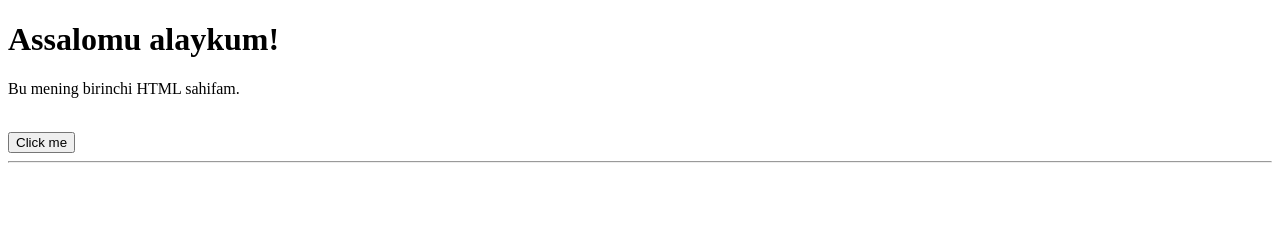
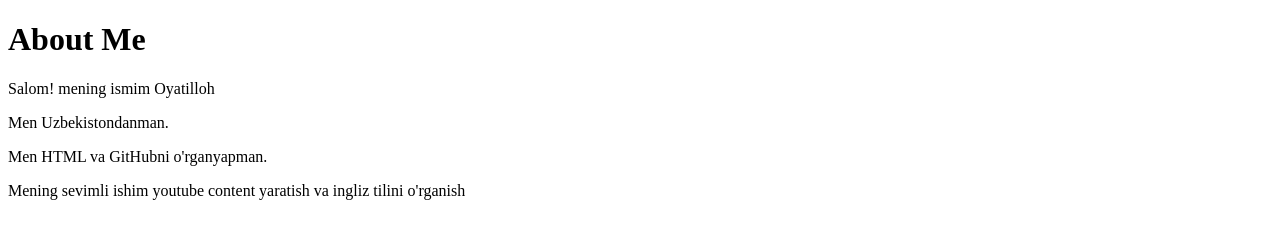
Before and after one commit to dexqonova7476-cell/birinchi_loyiham, a plain HTML site: page index.html in a window 1280 px wide. Drawn offline with Linux system fonts and the light colour scheme.

Commit message:
Update index.html

```diff
--- a/index.html
+++ b/index.html
@@ -1,16 +1,18 @@
 <!DOCTYPE html>
-<html lang="uz">
+<html lang="en">
 <head>
     <meta charset="UTF-8">
     <meta name="viewport" content="width=device-width, initial-scale=1.0">
-    <title>Mening Saytim</title>
+    <title>About Me</title>
 </head>
 <body>
 
-    <h1>Assalomu alaykum!</h1>
-    <p>Bu mening birinchi HTML sahifam.</p>
-    <br>
-    <button>Click me</button>
-    <hr>
+    <h1>About Me</h1>
+
+    <p>Salom! mening ismim Oyatilloh</p>
+    <p>Men Uzbekistondanman.</p>
+    <p>Men HTML va GitHubni o'rganyapman.</p>
+    <p>Mening sevimli ishim youtube content yaratish va ingliz tilini o'rganish</p>
+
 </body>
 </html>
```
